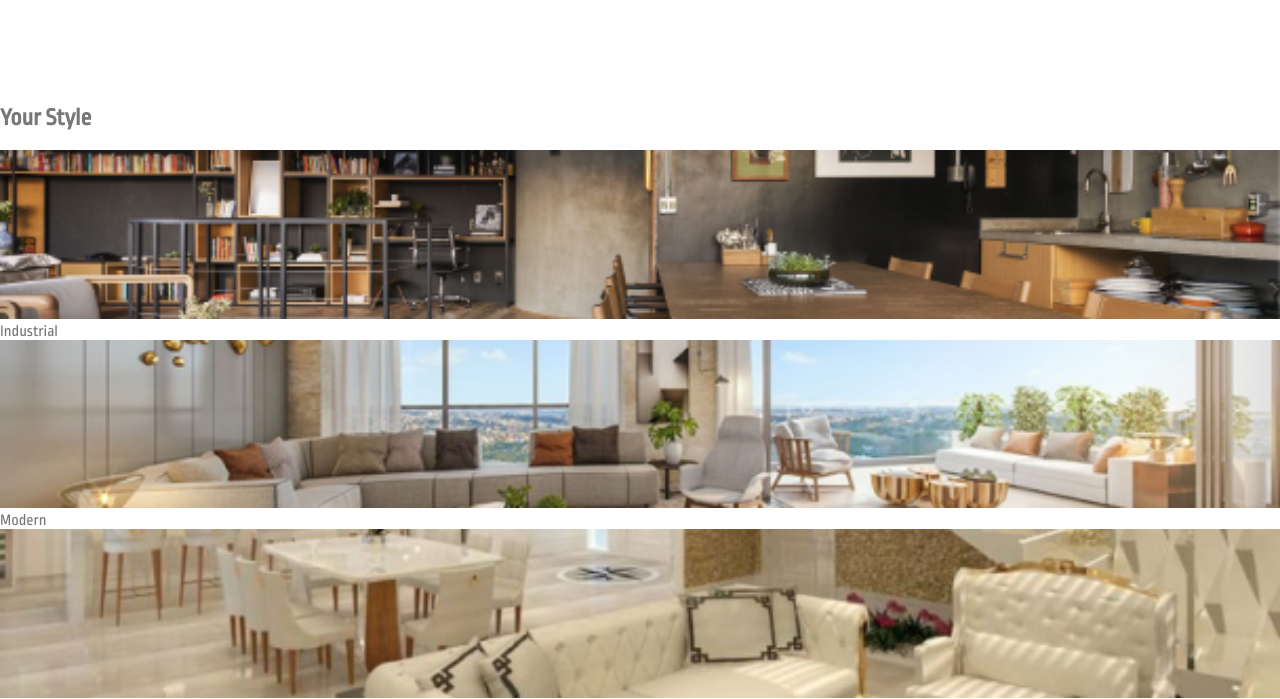
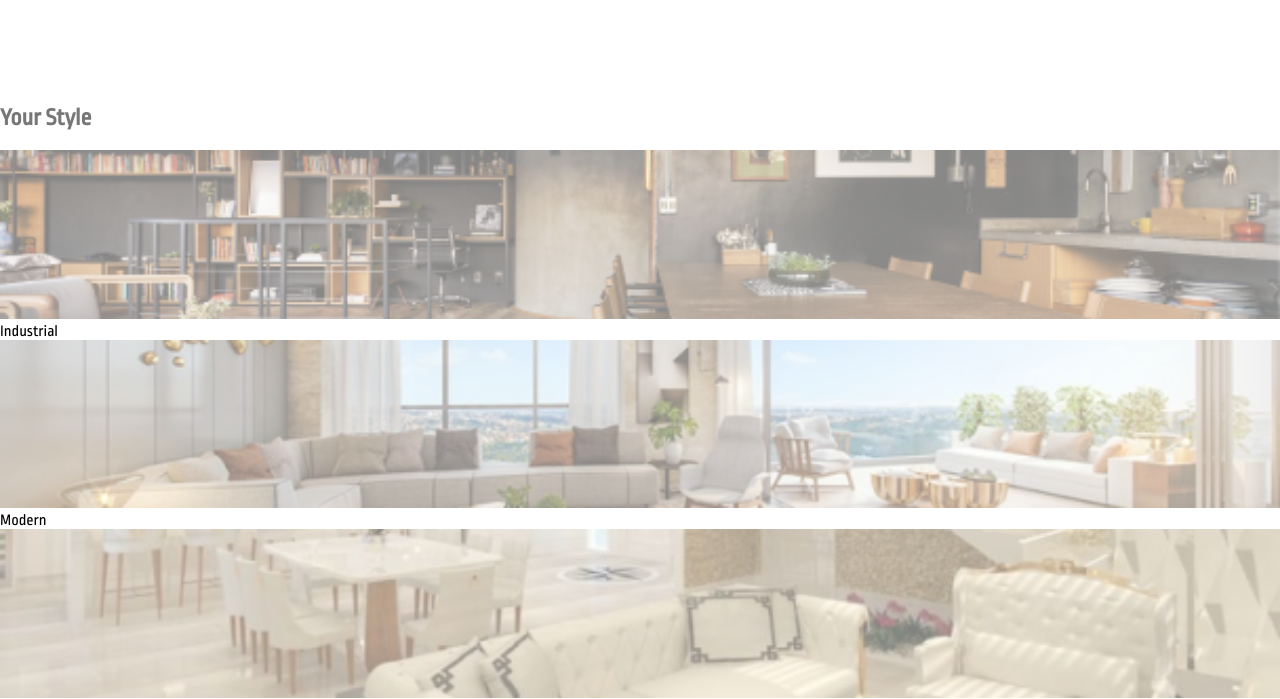
Before and after one commit to lucasafonsobastos/projeto-x, a plain HTML site: page LOVT/index.html in a window 1280 px wide. Shown: the part 1136-1835 px from the top of the page. Drawn offline with Linux system fonts and the light colour scheme.

```diff
--- a/LOVT/css/style.css
+++ b/LOVT/css/style.css
@@ -98,13 +98,25 @@
     text-align: center;
 }
 
-.opaque {
+
+/*  Section - You Style */
+#your-style {
+    display: flex;
+    flex-direction: column;
+}
+
+#your-style > div img {
+    width: 100%;
     opacity: 0.5;
 }
 
+#your-style > div span {
+    color: rgb(0, 0, 0);
+}
+
+
 
 /* Footer */
-
 .rodape {
     width: 100%;
     background-color: rgb(44, 44, 44);
--- a/LOVT/index.html
+++ b/LOVT/index.html
@@ -44,15 +44,15 @@
             <h1>Your Style</h1>
 
             <div>
-                <img width="100%" src="img/Rectangle 11.png" />
+                <img src="img/Rectangle 11.png" />
                 <span>Industrial</span>
             </div>
             <div>
-                <img width="100%" src="img/Rectangle 12.png" />
+                <img src="img/Rectangle 12.png" />
                 <span>Modern</span>
             </div>
             <div>
-                <img width="100%" src="img/Rectangle 13.png" />
+                <img src="img/Rectangle 13.png" />
                 <span>Classic</span>
             </div>
 
```
